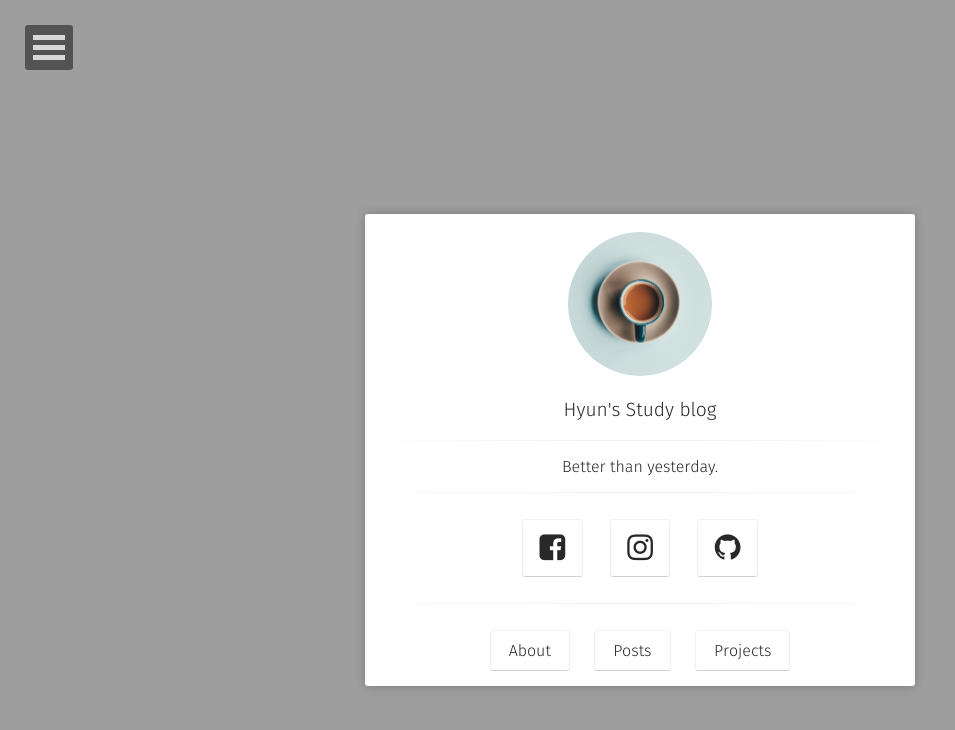
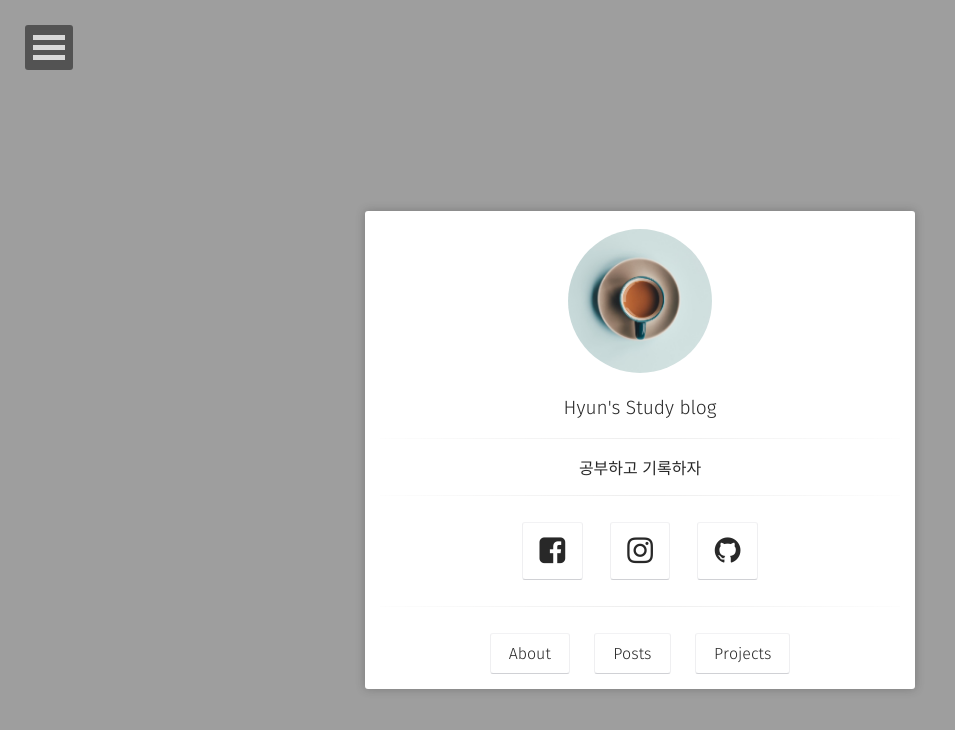
Before and after one commit to smilelife12/smilelife12.github.io, a Jekyll site: the page built from index.md, in a window 1280 px wide. Shown: the top 730 px of the page, without its empty margins (0-955 px from the left). Built offline with Jekyll 4.4.1, drawn with Linux system fonts in a browser that asks for light colours; some web fonts are replaced; comment, search, counter and statistics services are not loaded.

Commit message:
update info
info update

```diff
--- a/_config.yml
+++ b/_config.yml
@@ -1,7 +1,7 @@
 # Site
 title:              Hyun's Study blog
-bio:                'Better than yesterday.'
-description:        "공부하고 기록하자"
+bio:                '공부하고 기록하자'
+description:        "공부하고 기록하는 블로그"
 reading_time:       true
 words_per_minute:   200
 logo:               'assets/img/logo.png'
```
Also changed, not shown: favicon.ico (renamed from assets/img/favicons/favicon.ico).
